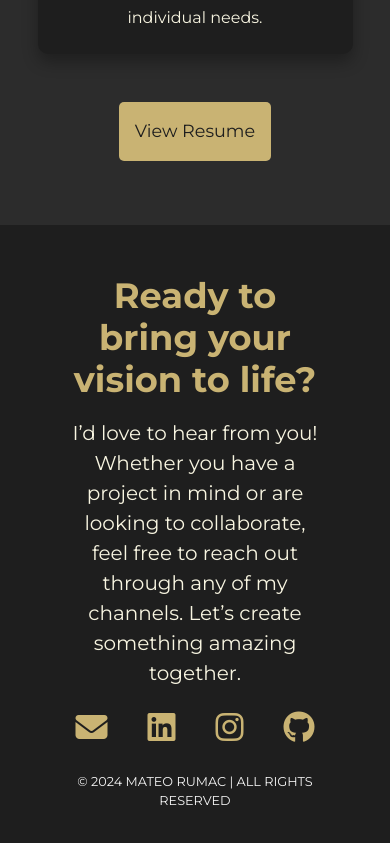
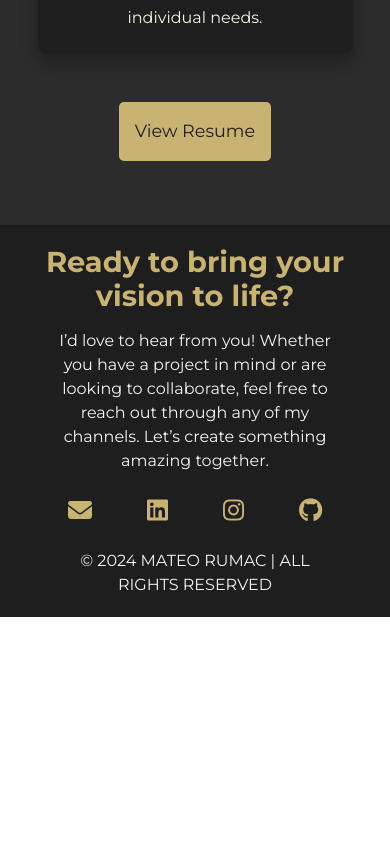
Before and after one commit to mateorumac/portfolioo, a Vue app: page / in a window 390 px wide. Shown: the part 6690-7533 px from the top of the page. After the commit the page ends 7307 px from the top, so only its background shows below. Built offline with nearby package versions, Linux system fonts and the light colour scheme.

Commit message:
footer responzivniji

```diff
--- a/src/components/Navbar.vue
+++ b/src/components/Navbar.vue
@@ -99,7 +99,7 @@ header {
 }
 
 .nav:hover {
-  transform: scale(1.1);
+  transform: scale(1.05);
 }
 
 .nav-links {
--- a/src/views/HomeView.vue
+++ b/src/views/HomeView.vue
@@ -935,5 +935,37 @@ p {
   .dwnldbtn {
     margin-top: 2rem;
   }
+
+  #cta {
+    padding: 20px;
+    text-align: center;
+  }
+
+  #cta h2 {
+    font-size: 1.8rem;
+    margin-bottom: 15px;
+  }
+
+  #cta p {
+    font-size: 1rem;
+    line-height: 1.5;
+    margin: 0 auto;
+    max-width: 90%;
+    color: #F4F4F4;
+    font-family: 'Montserrat', sans-serif;
+    font-weight: 400;
+  }
+
+  .contact-links {
+    margin-top: 20px;
+    display: flex;
+    flex-wrap: wrap;
+    justify-content: center;
+    gap: 15px;
+  }
+
+  .contact-item {
+    font-size: 1.5rem;
+  }
 }
 </style>
```
